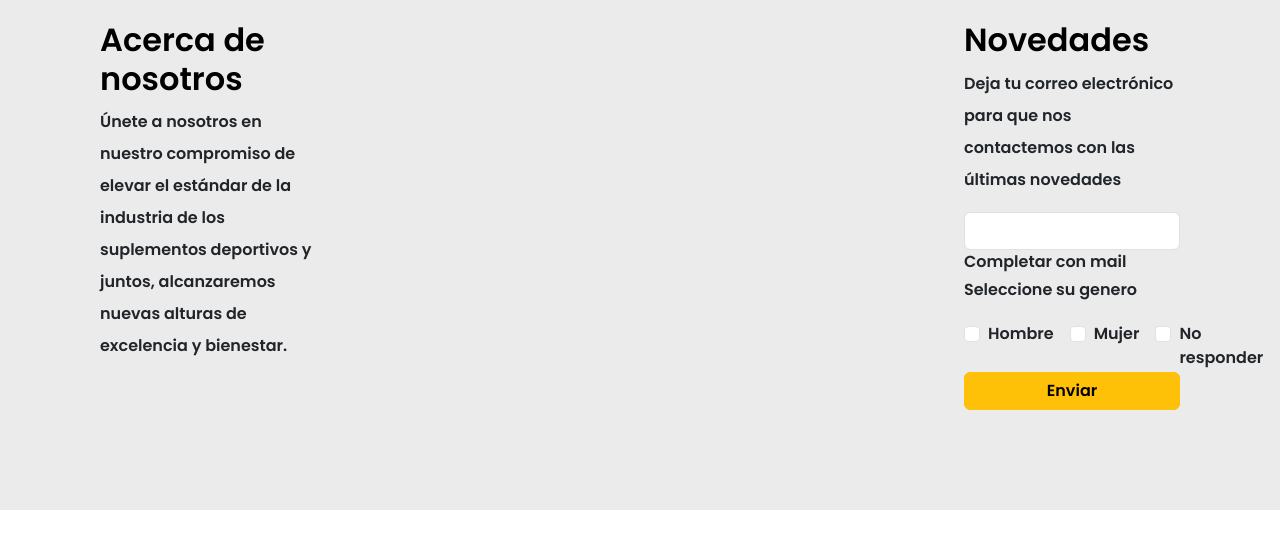
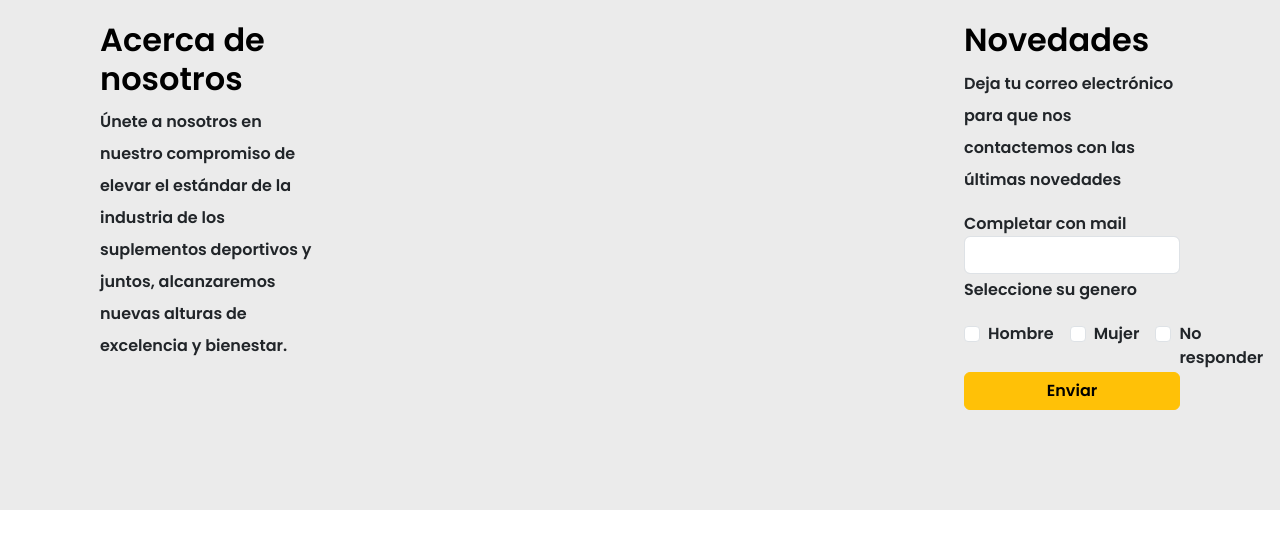
Before and after one commit to IvanYedro01/EntregaFinalYedro, a website: page index.html in a window 1280 px wide. Shown: the part 2080-2639 px from the top of the page. Drawn offline with nearby package versions, Linux system fonts and the light colour scheme.

Commit message:
Form terminado

```diff
--- a/index.html
+++ b/index.html
@@ -176,9 +176,9 @@
         Deja tu correo electrónico para que nos contactemos con las últimas
         novedades
       </p>
-      <form class="formPersonalizado">
+      <form>
+        <label for="floatingInputValue">Completar con mail</label>
         <input type="email" class="form-control" id="floatingInputValue" placeholder="" value="" />
-        <label for="floatingInputValue">Completar con mail</label>
       </form>
 
       <p>Seleccione su genero</p>
```
